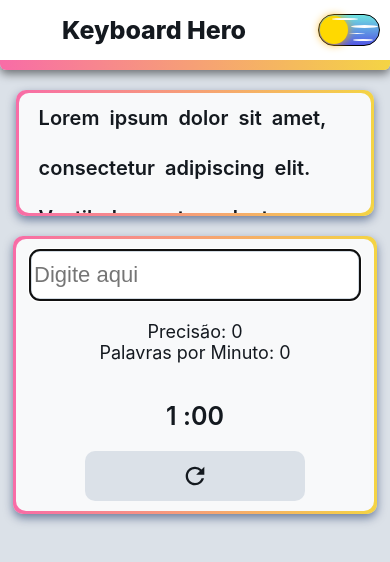
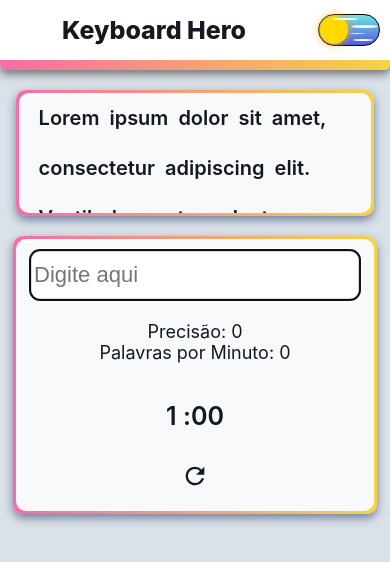
Before and after one commit to MatheusTurra/KeyboardHero, a Next.js app: page / in a window 390 px wide. Shown: the top 562 px of the page. Built offline with nearby package versions, Linux system fonts and the light colour scheme.

Commit message:
Animação do botão de resetar consertada no mobile

```diff
--- a/components/interface/ResetButton/styles.js
+++ b/components/interface/ResetButton/styles.js
@@ -1,7 +1,8 @@
 import styled from "styled-components";
 
 export const ButtonContainer = styled.button`
-  width: 65%;
+  /* width: 65%; */
+  width: 30%;
   height: 5rem;
   cursor: pointer;
   font-size: 2.8rem;
@@ -14,20 +15,20 @@ export const ButtonContainer = styled.button`
   border-radius: 1rem;
   border: 0;
   color: ${props => props.theme.colors.text};
-  background-color: ${props => props.theme.colors.background};
+  background-color: ${props => props.theme.colors.secondary};
 
   & :after {
     content: "";
     display: block;
     position: absolute;
-    border-radius: 4em;
+    border-radius: 1rem;
     border: 0;
     left: 0;
     top:0;
     width: 100%;
     height: 100%;
     opacity: 0;
-    transition: all 0.3s;
+    transition: all 1s;
     box-shadow: ${props => props.isDarkModeOn
       ? "0 0 1rem 3rem #30c5d2"
       : "0 0 1rem 3rem #f86ca7"};
@@ -49,15 +50,28 @@ export const ButtonContainer = styled.button`
 
   & :active {
     top: 1px;
-  }
-
-
-  & :hover {
+    border-radius: 1rem;
     box-shadow: 0.7rem 0.5rem 1rem #000;
+    transition: 1s;
 
     background-image: ${props => props.isDarkModeOn
       ? "linear-gradient(to right, #471069, #30c5d2)"
       : "linear-gradient(to right, #f86ca7, #f4d444)"
     };
+
   }
+
+  @media(min-width: 768px) {
+    width: 65%;
+
+    & :hover {
+      box-shadow: 0.7rem 0.5rem 1rem #000;
+
+      background-image: ${props => props.isDarkModeOn
+        ? "linear-gradient(to right, #471069, #30c5d2)"
+        : "linear-gradient(to right, #f86ca7, #f4d444)"
+      };
+    }
+  }
+
 `;
```
